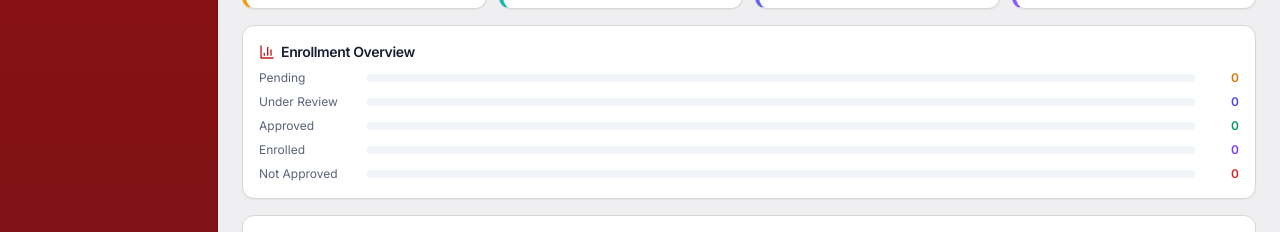
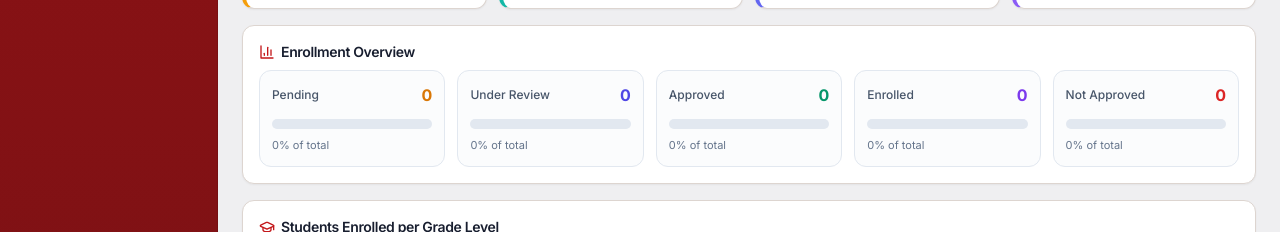
Before and after one commit to 202310345maverick/CTK-EnrollSys, a Next.js app: page /admin in a window 1280 px wide. Shown: the part 299-531 px from the top of the page. Built offline with nearby package versions, Linux system fonts and the light colour scheme; no server answers; the database is empty.

Commit message:
Refine admin overview cards

```diff
--- a/src/app/(dashboard)/admin/page.tsx
+++ b/src/app/(dashboard)/admin/page.tsx
@@ -212,19 +212,24 @@ export default async function AdminDashboard() {
             <BarChart3 className="h-4 w-4 text-primary" /> Enrollment Overview
           </CardTitle>
         </CardHeader>
-        <CardContent className="px-4 pb-4 space-y-2">
-          {statusBreakdown.map(({ label, count, color, bg }) => (
-            <div key={label} className="flex items-center gap-3 text-xs">
-              <span className="w-24 shrink-0 text-muted-foreground">{label}</span>
-              <div className="flex-1 rounded-full bg-slate-100 h-2">
-                <div
-                  className={`h-2 rounded-full ${bg}`}
-                  style={{ width: `${totalAll > 0 ? Math.max(4, (count / totalAll) * 100) : 0}%` }}
-                />
-              </div>
-              <span className={`w-8 text-right font-semibold ${color}`}>{count}</span>
-            </div>
-          ))}
+        <CardContent className="px-4 pb-4">
+          <div className="grid gap-3 md:grid-cols-2 xl:grid-cols-5">
+            {statusBreakdown.map(({ label, count, color, bg }) => {
+              const percent = totalAll > 0 ? Math.round((count / totalAll) * 100) : 0;
+              return (
+                <div key={label} className="rounded-xl border border-slate-200 bg-slate-50/60 p-3">
+                  <div className="flex items-center justify-between gap-2">
+                    <span className="text-xs font-medium text-slate-600">{label}</span>
+                    <span className={`text-base font-bold ${color}`}>{count}</span>
+                  </div>
+                  <div className="mt-3 h-2.5 overflow-hidden rounded-full bg-slate-200">
+                    <div className={`h-full rounded-full ${bg}`} style={{ width: `${percent}%` }} />
+                  </div>
+                  <div className="mt-2 text-[11px] text-slate-500">{percent}% of total</div>
+                </div>
+              );
+            })}
+          </div>
         </CardContent>
       </Card>
 
@@ -241,19 +246,21 @@ export default async function AdminDashboard() {
           ) : (
             <div className="space-y-2">
               {(() => {
-                const maxCount = Math.max(...enrolledPerGrade.map((g) => g.count));
-                return enrolledPerGrade.map(({ grade, count }) => (
-                  <div key={grade} className="flex items-center gap-3 text-xs">
-                    <span className="w-36 shrink-0 text-muted-foreground">{grade}</span>
-                    <div className="flex-1 rounded-full bg-slate-100 h-2">
-                      <div
-                        className="h-2 rounded-full bg-primary"
-                        style={{ width: `${maxCount > 0 ? Math.max(4, (count / maxCount) * 100) : 0}%` }}
-                      />
+                const maxCount = Math.max(...enrolledPerGrade.map((g) => g.count), 1);
+                return enrolledPerGrade.map(({ grade, count }) => {
+                  const pct = Math.round((count / maxCount) * 100);
+                  return (
+                    <div key={grade} className="rounded-xl border border-slate-200 bg-slate-50/60 p-3">
+                      <div className="flex items-center justify-between gap-3">
+                        <span className="text-xs font-medium text-slate-600">{grade}</span>
+                        <span className="text-sm font-bold text-primary">{count}</span>
+                      </div>
+                      <div className="mt-2 h-2.5 overflow-hidden rounded-full bg-slate-200">
+                        <div className="h-full rounded-full bg-primary" style={{ width: `${pct}%` }} />
+                      </div>
                     </div>
-                    <span className="w-8 text-right font-semibold text-primary">{count}</span>
-                  </div>
-                ));
+                  );
+                });
               })()}
             </div>
           )}
--- a/src/app/(dashboard)/admin/students/page.tsx
+++ b/src/app/(dashboard)/admin/students/page.tsx
@@ -270,19 +270,21 @@ export default function AdminStudentsPage() {
           <CardContent className="px-4 pb-4">
             <div className="space-y-2">
               {(() => {
-                const maxCount = Math.max(...gradeBreakdown.map((g) => g.count));
-                return gradeBreakdown.map(({ grade, count }) => (
-                  <div key={grade} className="flex items-center gap-3 text-xs">
-                    <span className="w-36 shrink-0 text-muted-foreground">{grade}</span>
-                    <div className="flex-1 rounded-full bg-slate-100 h-2">
-                      <div
-                        className="h-2 rounded-full bg-primary"
-                        style={{ width: `${maxCount > 0 ? Math.max(4, (count / maxCount) * 100) : 0}%` }}
-                      />
+                const maxCount = Math.max(...gradeBreakdown.map((g) => g.count), 1);
+                return gradeBreakdown.map(({ grade, count }) => {
+                  const pct = Math.round((count / maxCount) * 100);
+                  return (
+                    <div key={grade} className="rounded-xl border border-slate-200 bg-slate-50/60 p-3">
+                      <div className="flex items-center justify-between gap-3">
+                        <span className="text-xs font-medium text-slate-600">{grade}</span>
+                        <span className="text-sm font-bold text-primary">{count}</span>
+                      </div>
+                      <div className="mt-2 h-2.5 overflow-hidden rounded-full bg-slate-200">
+                        <div className="h-full rounded-full bg-primary" style={{ width: `${pct}%` }} />
+                      </div>
                     </div>
-                    <span className="w-8 text-right font-semibold text-primary">{count}</span>
-                  </div>
-                ));
+                  );
+                });
               })()}
             </div>
           </CardContent>
```
